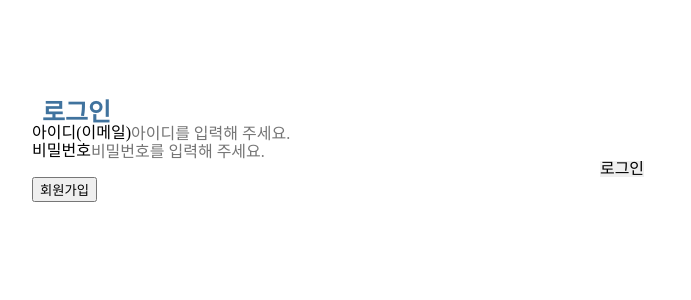
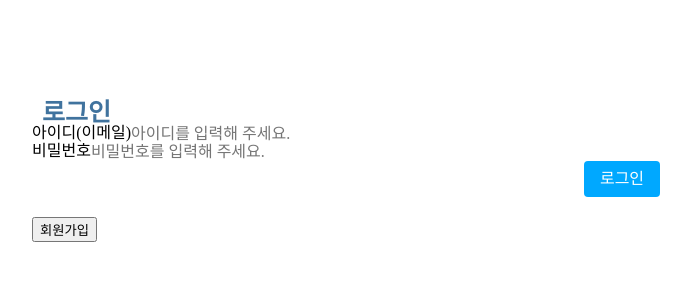
Before and after one commit to By-hoon/cono-with-me-front, a React (Create React App) app: page /signin in a window 1280 px wide. Shown: the top 300 px of the page, without its empty margins (18-709 px from the left). Built offline with nearby package versions, Linux system fonts and the light colour scheme; a web font is replaced by a local one.

Commit message:
[#25]style: 버튼 스타일 적용

```diff
--- a/src/styles/components/create-form.scss
+++ b/src/styles/components/create-form.scss
@@ -77,15 +77,45 @@
 .headcount-input__container,
 .preferred-genre-input__container {
   @extend .title-input__container;
+  button{
+    cursor: pointer;
+    font-size: 16px;
+    margin: 0 2px;
+    padding: 8px 15px;
+    border-radius: 8px;
+    background-color: #ffffff;
+  }
 }
 
+.headcount__button,
+.preferred-genre__button{
+  color: $dull-color;
+  border: 1px solid $dull-color;
+  &:hover{
+    background-color: lighten(#f1f2f6, 1%);
+  }
+}
 .headcount__button--clicked,
 .preferred-genre__button--clicked {
-  color: blue;
+  color: $base-color;
+  border: 1px solid $base-color;
 }
 
 .submit__container {
   text-align: center;
+  margin-bottom: 20px;
+  input{
+    cursor: pointer;
+    border: none;
+    font-size: 16px;
+    border-radius: 4px;
+    padding: 10px 16px;
+    color: #ffffff;
+    background-color: $base-color;
+    &:hover{
+      background-color: darken($base-color, 10%);
+    }
+  }
 }
 
 /* 라이브 */
```
